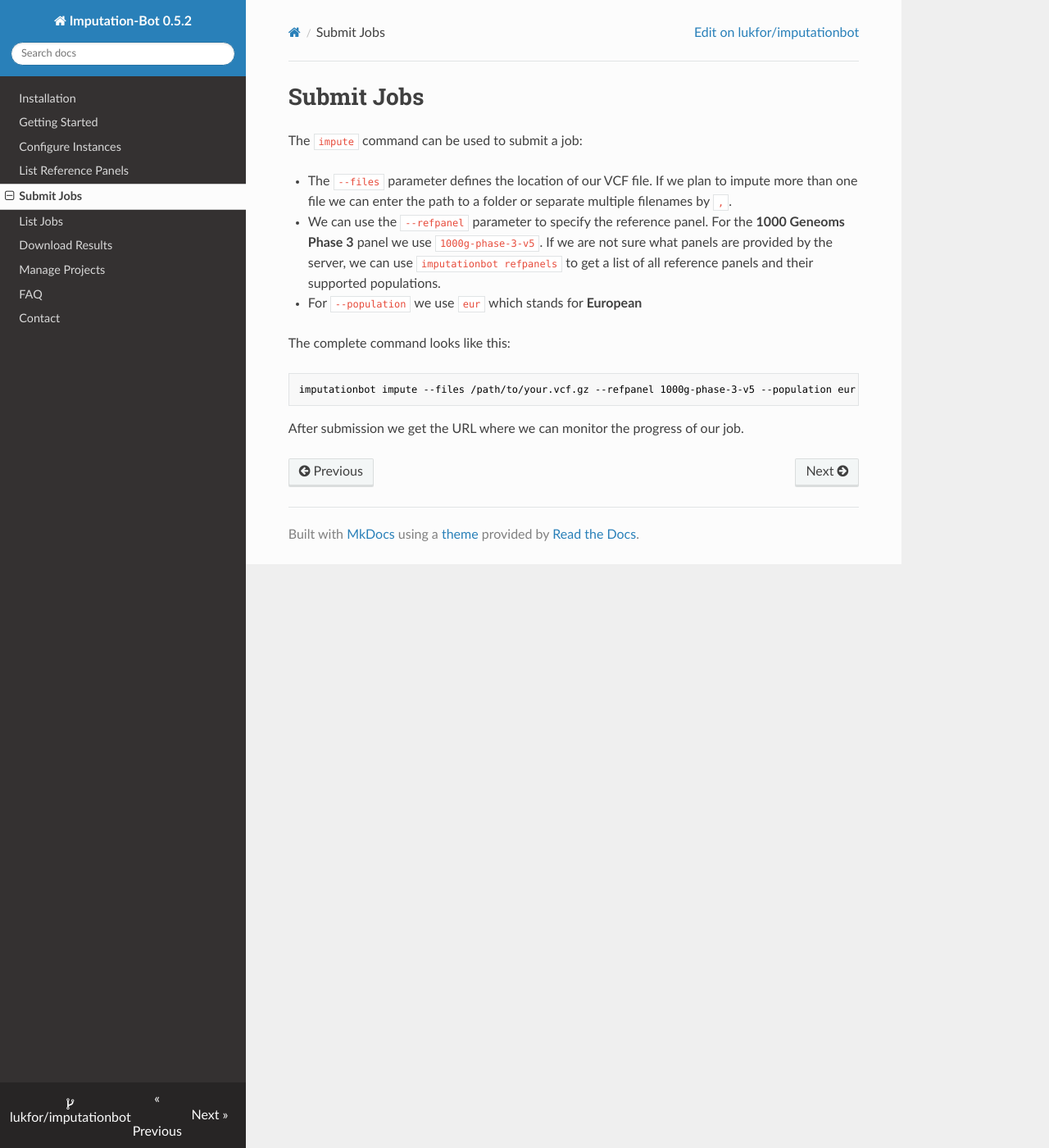
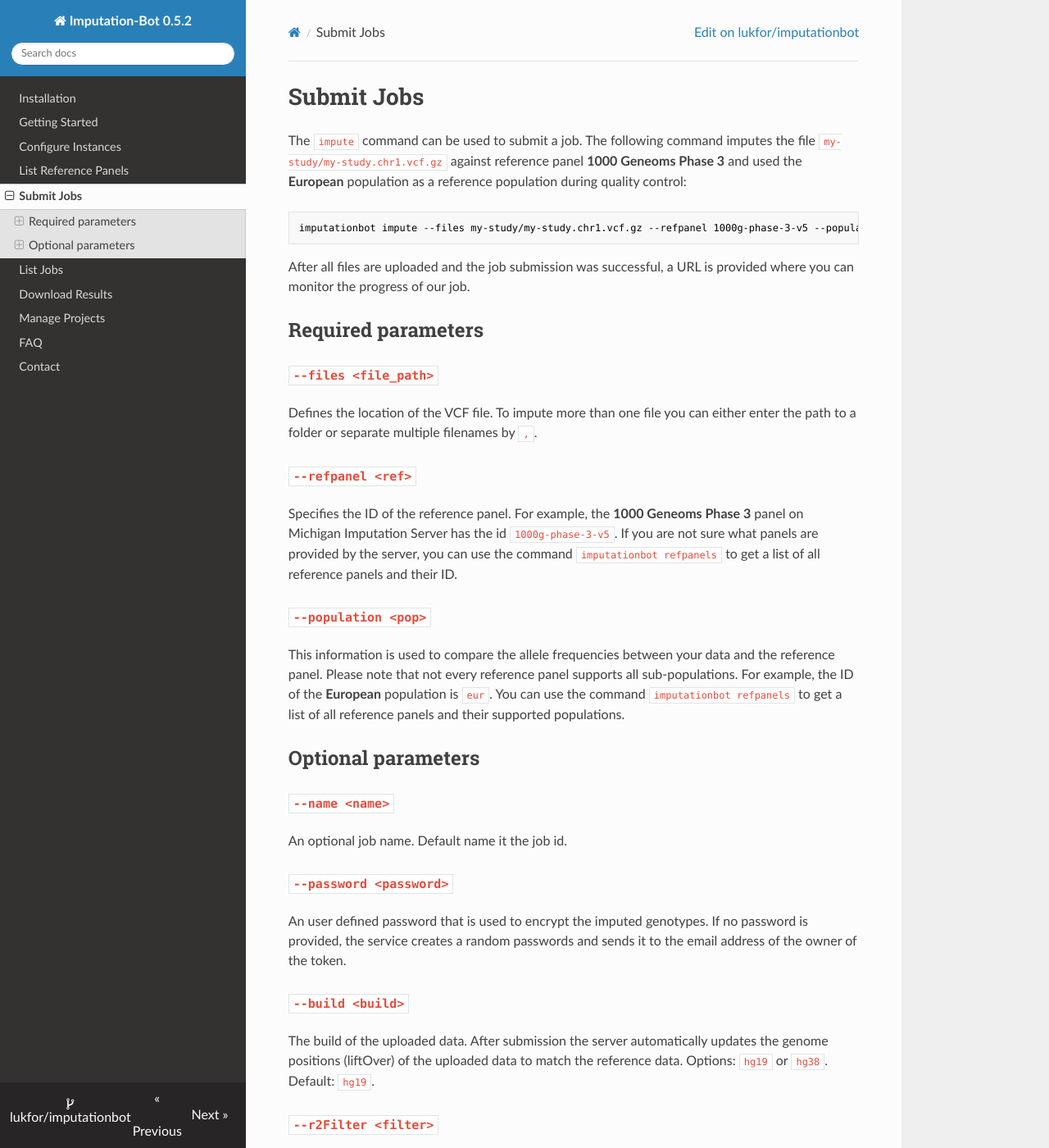
Before and after one commit to lukfor/imputationbot, an MkDocs documentation site: the page built from docs/submit-jobs.md, in a window 1280 px wide and 1400 px high. Shown: the whole window at 82% size. Built offline with MkDocs 1.6.1, drawn with Linux system fonts in a browser that asks for light colours; nearby versions of some CDN libraries; old or Windows-style settings are respelled for this version of MkDocs; some of the changed text lies outside the part shown.

Commit message:
Add all parameters to docs

````diff
--- a/docs/submit-jobs.md
+++ b/docs/submit-jobs.md
@@ -1,15 +1,47 @@
 # Submit Jobs
 
-The `impute` command can be used to submit a job:
-
-- The `--files` parameter defines the location of our VCF file. If we plan to impute more than one file we can enter the path to a folder or separate multiple filenames by `,`.
-- We can use the `--refpanel` parameter to specify the reference panel. For the **1000 Geneoms Phase 3** panel we use `1000g-phase-3-v5`. If we are not sure what panels are provided by the server, we can use `imputationbot refpanels` to get a list of all reference panels and their supported populations.
-- For `--population` we use `eur` which stands for **European**
-
-The complete command looks like this:
+The `impute` command can be used to submit a job. The following command imputes the file `my-study/my-study.chr1.vcf.gz` against reference panel **1000 Geneoms Phase 3** and used the **European** population as a reference population during quality control:
 
 ```sh
-imputationbot impute --files /path/to/your.vcf.gz --refpanel 1000g-phase-3-v5 --population eur
+imputationbot impute --files my-study/my-study.chr1.vcf.gz --refpanel 1000g-phase-3-v5 --population eur
 ```
 
-After submission we get the URL where we can monitor the progress of our job.
+After all files are uploaded and the job submission was successful, a URL is provided where you can monitor the progress of our job.
+
+
+## Required parameters
+
+### `--files <file_path>`
+
+Defines the location of the VCF file. To impute more than one file you can either enter the path to a folder or separate multiple filenames by `,`.
+
+### `--refpanel <ref>`
+
+Specifies the ID of the reference panel. For example, the **1000 Geneoms Phase 3** panel on Michigan Imputation Server has the id `1000g-phase-3-v5`. If you are not sure what panels are provided by the server, you can use the command `imputationbot refpanels` to get a list of all reference panels and their ID.
+
+### `--population <pop>`
+
+This information is used to compare the allele frequencies between your data and the reference panel. Please note that not every reference panel supports all sub-populations. For example, the ID of the **European** population is `eur`. You can use the command `imputationbot refpanels` to get a list of all reference panels and their supported populations.
+
+
+## Optional parameters
+
+### `--name <name>`
+
+An optional job name. Default name it the job id.
+
+### `--password <password>`
+
+An user defined password that is used to encrypt the imputed genotypes. If no password is provided, the service creates a random passwords and sends it to the email address of the owner of the token.
+
+### `--build <build>`
+
+The build of the uploaded data. After submission the server automatically updates the genome positions (liftOver) of the uploaded data to match the reference data. Options: `hg19` or `hg38`. Default: `hg19`.
+
+### `--r2Filter <filter>`
+
+To minimize the file size, Michigan Imputation Server includes an option to filter out all imputed SNPs with a r2-value smaller then the specified value. r2-values are a metric to define the imputation quality. Possible values: `0`, `0.001`, `0.1`, `0.2` and `0.3`. Default: `0` (no filtering).
+
+### `--aesEncryption <yes>`
+
+All Imputation Server results are encrypted by default. Please tick this checkbox if you want to use AES 256 encryption instead of the default encryption method. Please note that AES encryption does not work with standard unzip programs. We recommend to use 7z instead. Possible values: `yes`or `no`. Default: `no`.
````
